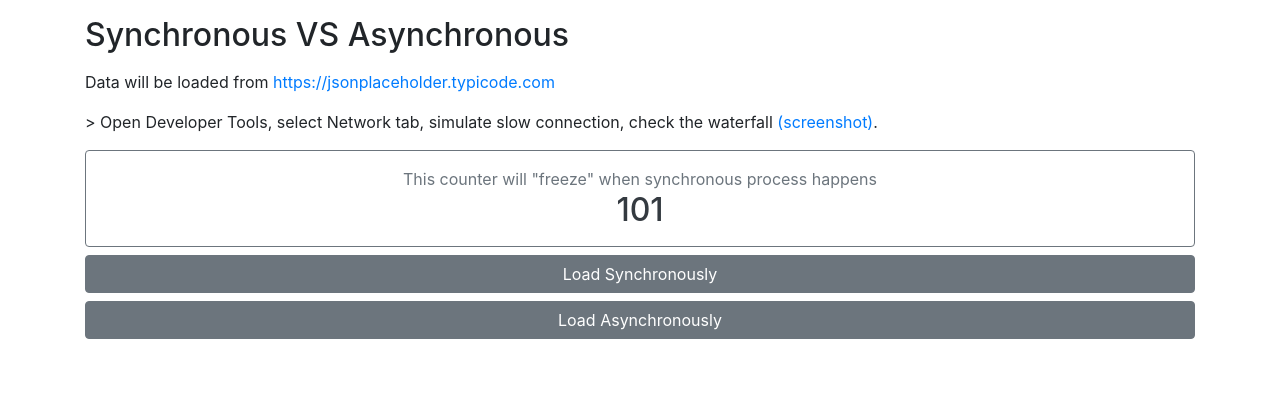
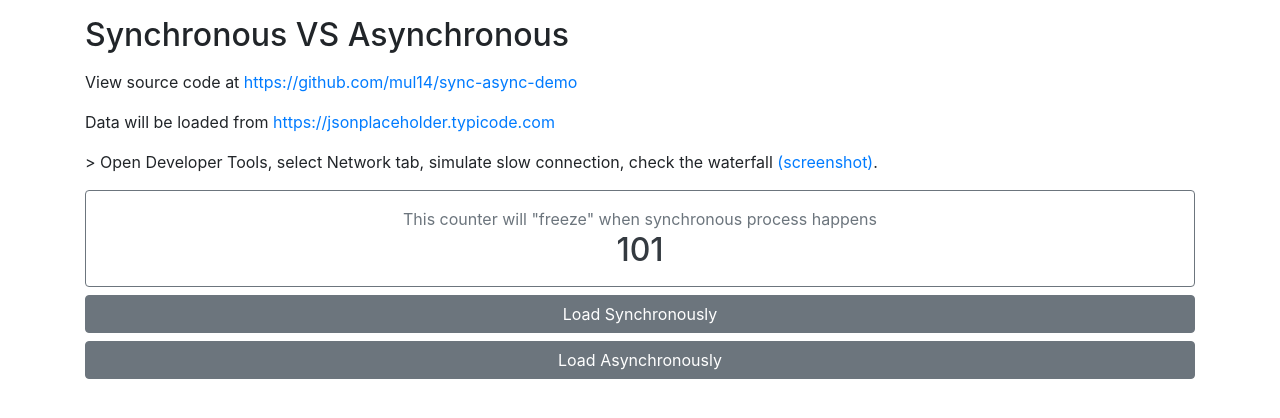
Before and after one commit to mul14/sync-async-demo, a plain HTML site: page index.html in a window 1280 px wide. Drawn offline with nearby package versions, Linux system fonts and the light colour scheme.

Commit message:
Add view source code link

```diff
--- a/index.html
+++ b/index.html
@@ -13,6 +13,8 @@
 
   <div class="container mt-3">
     <h1 class="h2 my-3">Synchronous VS Asynchronous</h1>
+
+    <p>View source code at <a href="https://github.com/mul14/sync-async-demo">https://github.com/mul14/sync-async-demo</a></p>
 
     <p>
       Data will be loaded from
@@ -90,8 +92,6 @@
       setInterval(() => counter.innerHTML = random(), 600)
 
     })()
-
-
   </script>
 </body>
 </html>
```
